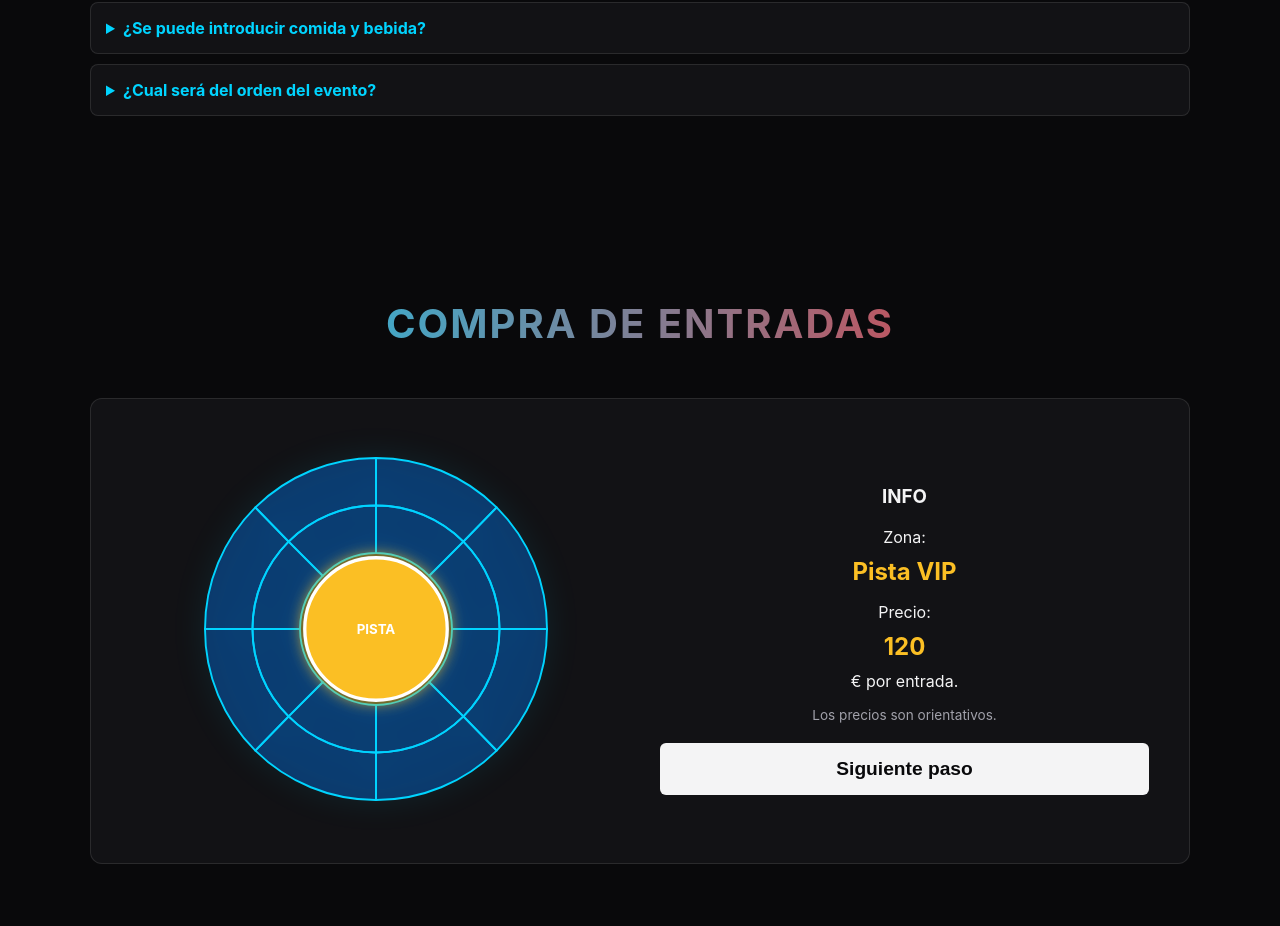
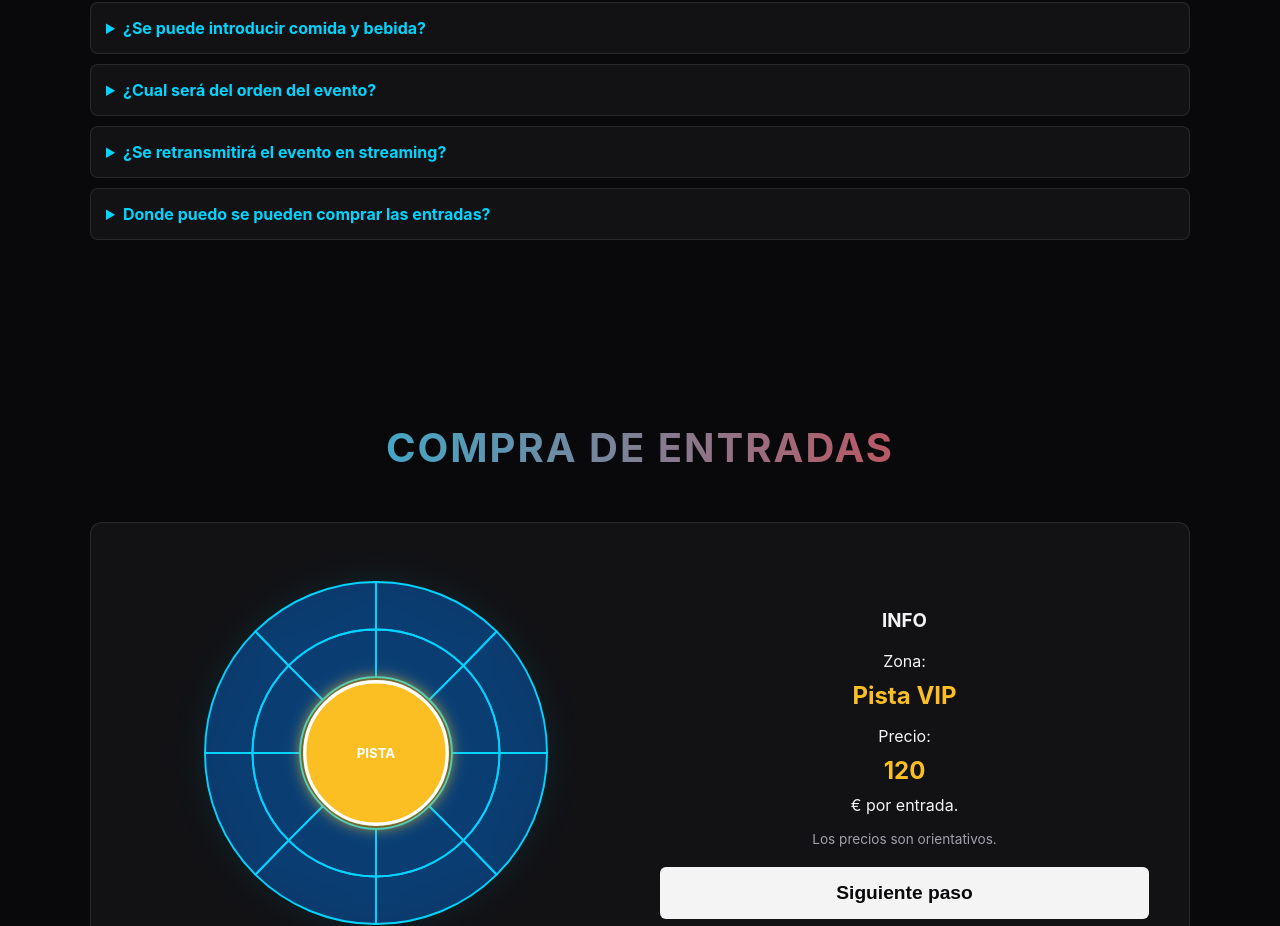
Before and after one commit to isaac30dmv-cpu/LaVeladaVII, a plain HTML site: page index.html in a window 1280 px wide. Shown: the part 3299-4225 px from the top of the page. Drawn offline with Linux system fonts and the light colour scheme.

Commit message:
Actualización Proyecto

```diff
--- a/index.html
+++ b/index.html
@@ -294,7 +294,13 @@
                     <li>Combate 6: Pedro Sánchez vs. Santiago Abascal (Main Event)</li>
                 </ul>
             </details>
-        </div>
+            <details>
+                <summary>¿Se retransmitirá el evento en streaming?</summary>
+                <p>Sí, el evento será retransmitido en directo a través de Twtich.</p>
+            </details>
+            <details>
+                <summary>Donde puedo se pueden comprar las entradas?</summary>
+                <p>Las entradas se pueden comprar a través de nuetra pagina web oficial. También se podrán adquirir en taquilla el mismo día del evento, siempre que queden entradas disponibles.</p>
     </section>
 
     <!-- ENTRADAS -->
```
